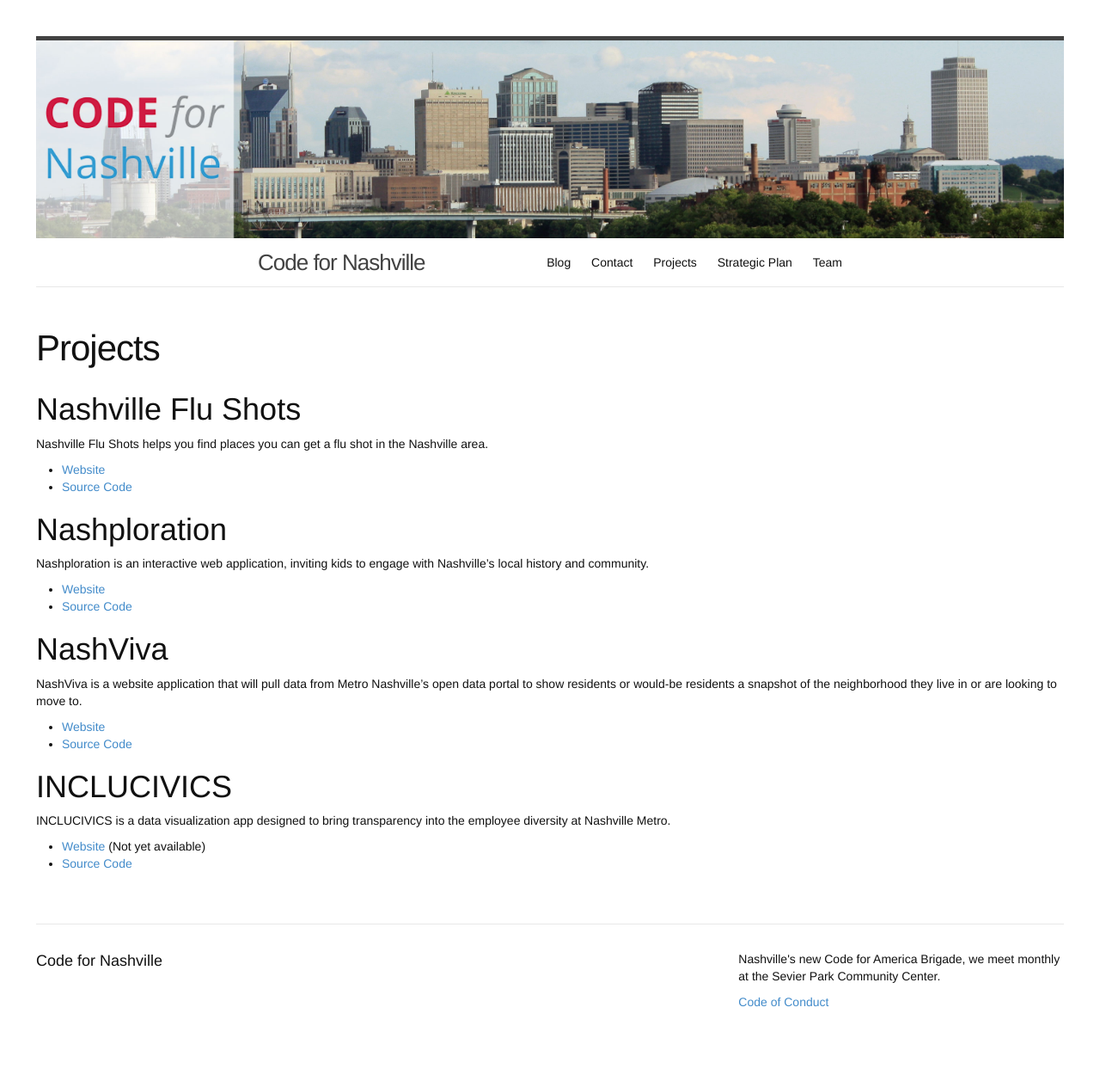
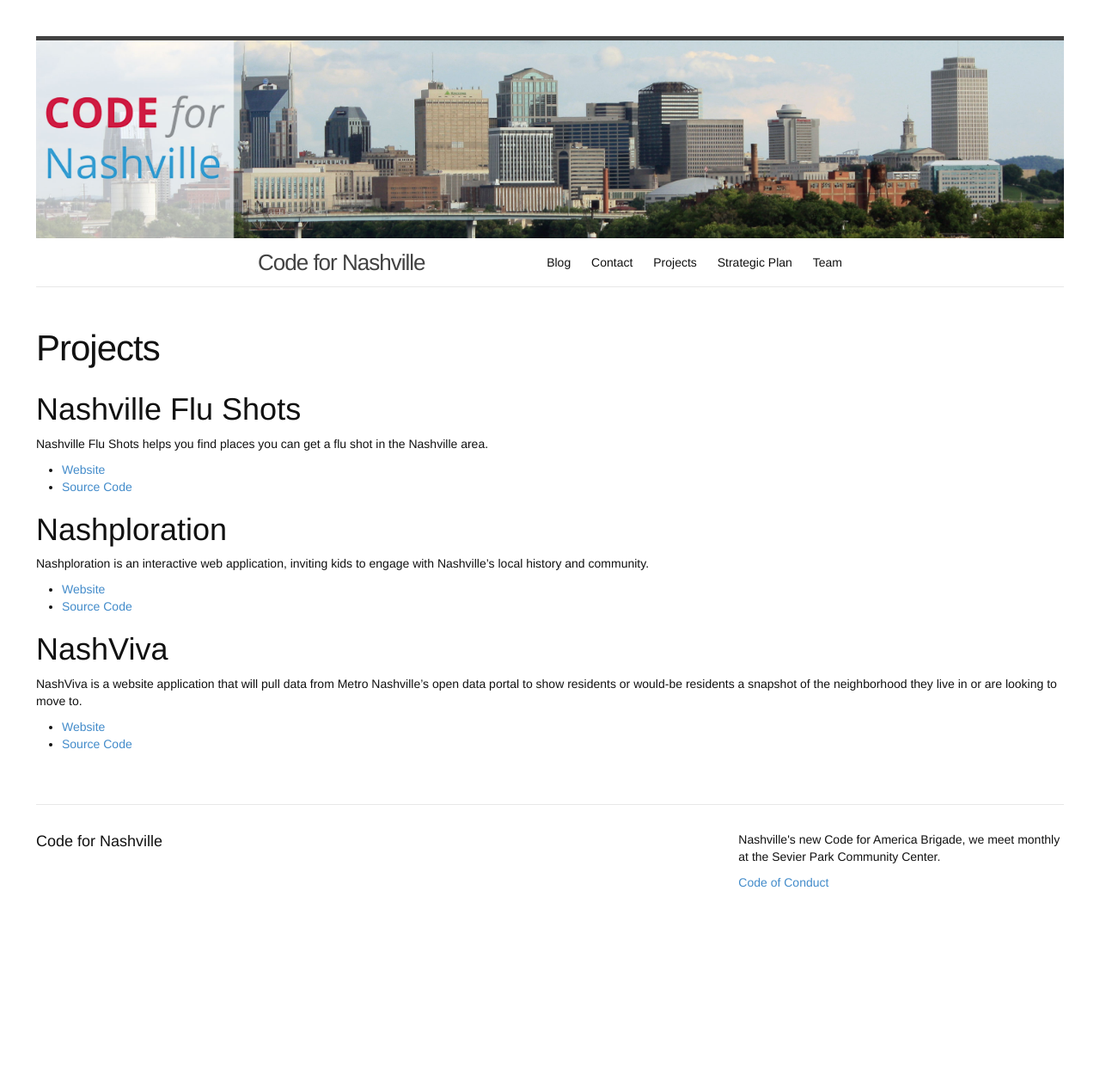
Before and after one commit to code-for-nashville/code-for-nashville.github.io, a Jekyll site: the page built from projects.md, in a window 1280 px wide. Shown: the whole page at 86% size. Built offline with Jekyll 4.4.1, drawn with Linux system fonts in a browser that asks for light colours; nearby versions of some CDN libraries; after the commit the page ends 1118 px from its top, so only the background shows below that.

Commit message:
Revert "Projects update"

```diff
--- a/projects.md
+++ b/projects.md
@@ -24,10 +24,3 @@
 
 * [Website](http://nashviva.codefornashville.org/)
 * [Source Code](https://github.com/code-for-nashville/nashviva)
-
-# INCLUCIVICS
-
-INCLUCIVICS is a data visualization app designed to bring transparency into the employee diversity at Nashville Metro.
-
-* [Website](http://www.inclucivics.com) (Not yet available)
-* [Source Code](https://github.com/code-for-nashville/hrc-employment-diversity-report)
```
